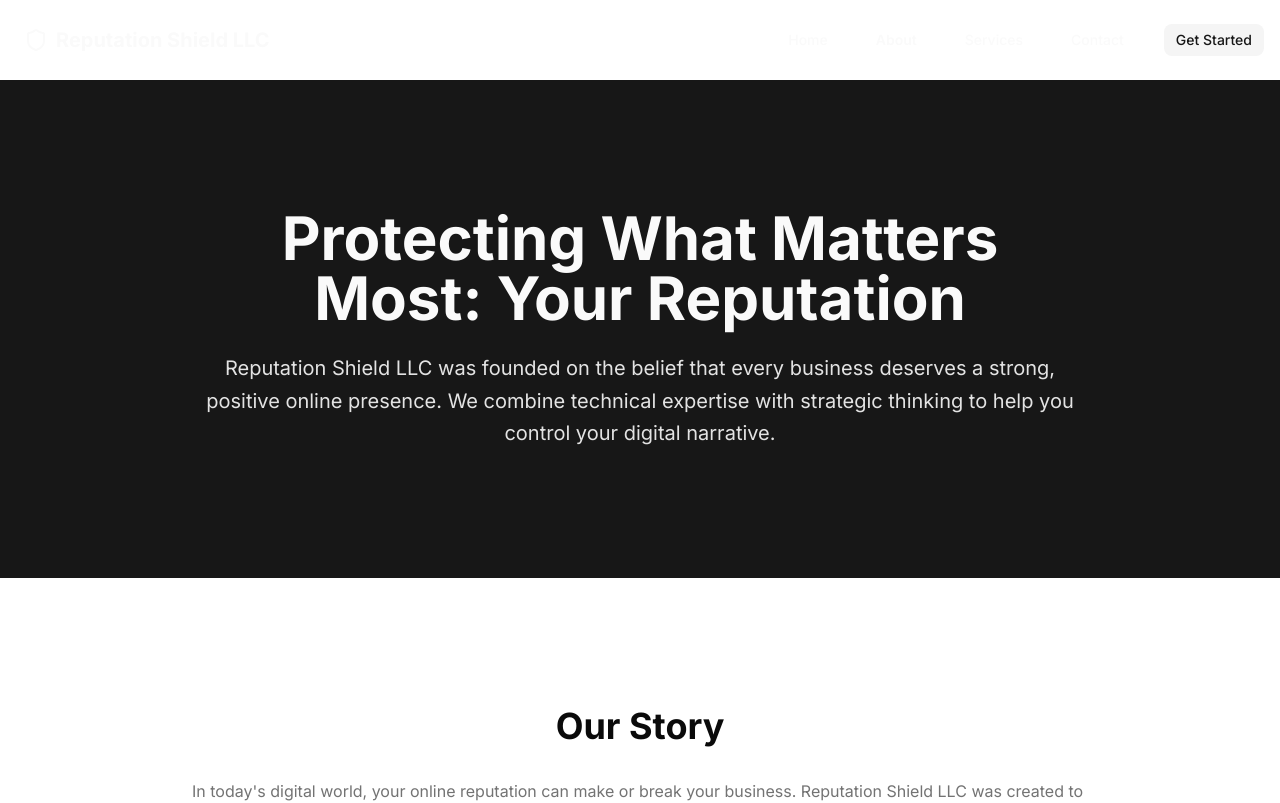
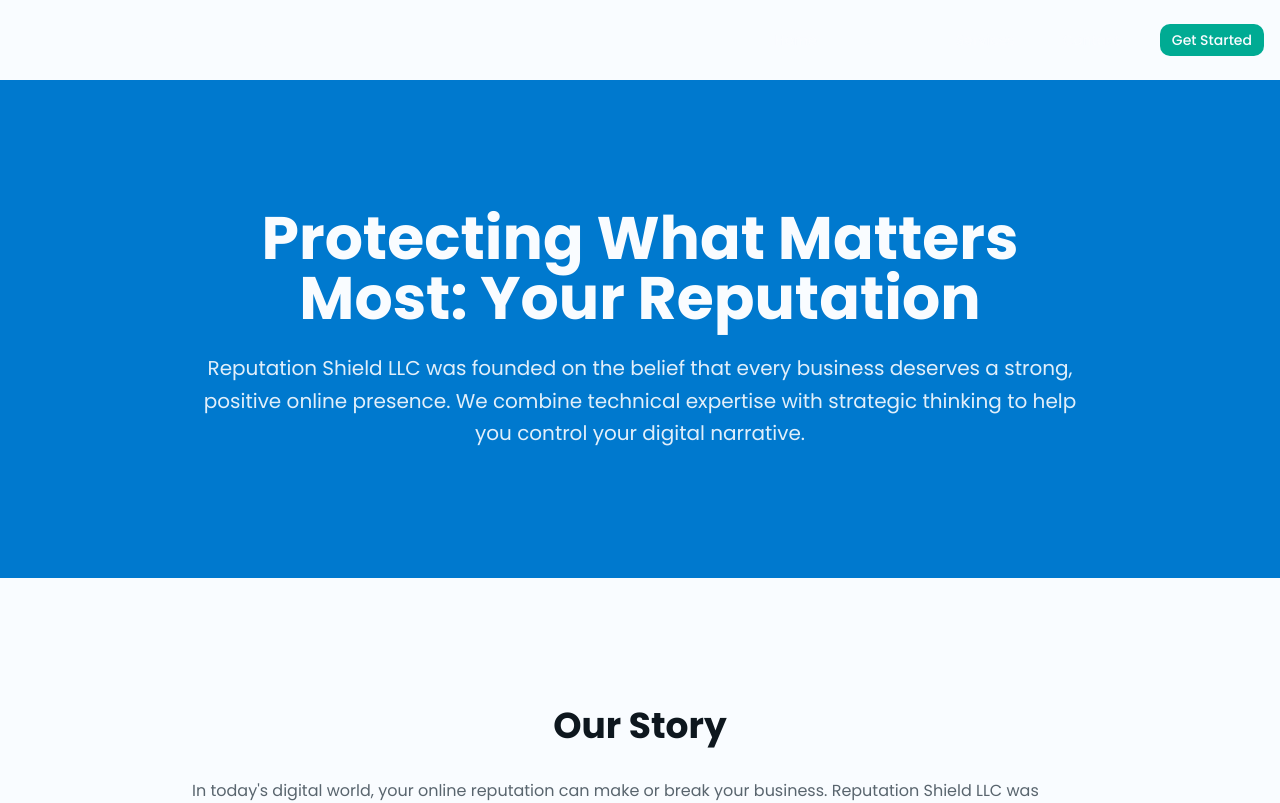
Before and after one commit to nravento/Reputation-management-website, a Next.js app: page /about in a window 1280 px wide. Shown: the top 803 px of the page. Built offline with nearby package versions, Linux system fonts and the light colour scheme.

Commit message:
feat: update design to bright, modern, and professional
Implement vibrant color scheme and modern aesthetics for improved readability and professionalism.

#VERCEL_SKIP

Co-authored-by: null <151980837+nravento@users.noreply.github.com>

```diff
--- a/app/globals.css
+++ b/app/globals.css
@@ -4,78 +4,78 @@
 @custom-variant dark (&:is(.dark *));
 
 :root {
-  --background: oklch(1 0 0);
-  --foreground: oklch(0.145 0 0);
+  --background: oklch(0.99 0.005 240);
+  --foreground: oklch(0.2 0.02 240);
   --card: oklch(1 0 0);
-  --card-foreground: oklch(0.145 0 0);
+  --card-foreground: oklch(0.2 0.02 240);
   --popover: oklch(1 0 0);
-  --popover-foreground: oklch(0.145 0 0);
-  --primary: oklch(0.205 0 0);
-  --primary-foreground: oklch(0.985 0 0);
-  --secondary: oklch(0.97 0 0);
-  --secondary-foreground: oklch(0.205 0 0);
-  --muted: oklch(0.97 0 0);
-  --muted-foreground: oklch(0.556 0 0);
-  --accent: oklch(0.97 0 0);
-  --accent-foreground: oklch(0.205 0 0);
-  --destructive: oklch(0.577 0.245 27.325);
-  --destructive-foreground: oklch(0.577 0.245 27.325);
-  --border: oklch(0.922 0 0);
-  --input: oklch(0.922 0 0);
-  --ring: oklch(0.708 0 0);
-  --chart-1: oklch(0.646 0.222 41.116);
-  --chart-2: oklch(0.6 0.118 184.704);
-  --chart-3: oklch(0.398 0.07 227.392);
-  --chart-4: oklch(0.828 0.189 84.429);
-  --chart-5: oklch(0.769 0.188 70.08);
-  --radius: 0.625rem;
-  --sidebar: oklch(0.985 0 0);
-  --sidebar-foreground: oklch(0.145 0 0);
-  --sidebar-primary: oklch(0.205 0 0);
-  --sidebar-primary-foreground: oklch(0.985 0 0);
-  --sidebar-accent: oklch(0.97 0 0);
-  --sidebar-accent-foreground: oklch(0.205 0 0);
-  --sidebar-border: oklch(0.922 0 0);
-  --sidebar-ring: oklch(0.708 0 0);
+  --popover-foreground: oklch(0.2 0.02 240);
+  --primary: oklch(0.55 0.18 240);
+  --primary-foreground: oklch(0.99 0.005 240);
+  --secondary: oklch(0.65 0.15 180);
+  --secondary-foreground: oklch(0.99 0.005 240);
+  --muted: oklch(0.96 0.01 240);
+  --muted-foreground: oklch(0.5 0.02 240);
+  --accent: oklch(0.75 0.15 60);
+  --accent-foreground: oklch(0.2 0.02 240);
+  --destructive: oklch(0.6 0.22 25);
+  --destructive-foreground: oklch(0.99 0.005 240);
+  --border: oklch(0.92 0.01 240);
+  --input: oklch(0.92 0.01 240);
+  --ring: oklch(0.55 0.18 240);
+  --chart-1: oklch(0.65 0.18 240);
+  --chart-2: oklch(0.65 0.15 180);
+  --chart-3: oklch(0.75 0.15 60);
+  --chart-4: oklch(0.7 0.16 300);
+  --chart-5: oklch(0.65 0.2 340);
+  --radius: 0.75rem;
+  --sidebar: oklch(0.99 0.005 240);
+  --sidebar-foreground: oklch(0.2 0.02 240);
+  --sidebar-primary: oklch(0.55 0.18 240);
+  --sidebar-primary-foreground: oklch(0.99 0.005 240);
+  --sidebar-accent: oklch(0.96 0.01 240);
+  --sidebar-accent-foreground: oklch(0.2 0.02 240);
+  --sidebar-border: oklch(0.92 0.01 240);
+  --sidebar-ring: oklch(0.55 0.18 240);
 }
 
 .dark {
-  --background: oklch(0.145 0 0);
-  --foreground: oklch(0.985 0 0);
-  --card: oklch(0.145 0 0);
-  --card-foreground: oklch(0.985 0 0);
-  --popover: oklch(0.145 0 0);
-  --popover-foreground: oklch(0.985 0 0);
-  --primary: oklch(0.985 0 0);
-  --primary-foreground: oklch(0.205 0 0);
-  --secondary: oklch(0.269 0 0);
-  --secondary-foreground: oklch(0.985 0 0);
-  --muted: oklch(0.269 0 0);
-  --muted-foreground: oklch(0.708 0 0);
-  --accent: oklch(0.269 0 0);
-  --accent-foreground: oklch(0.985 0 0);
-  --destructive: oklch(0.396 0.141 25.723);
-  --destructive-foreground: oklch(0.637 0.237 25.331);
-  --border: oklch(0.269 0 0);
-  --input: oklch(0.269 0 0);
-  --ring: oklch(0.439 0 0);
-  --chart-1: oklch(0.488 0.243 264.376);
-  --chart-2: oklch(0.696 0.17 162.48);
-  --chart-3: oklch(0.769 0.188 70.08);
-  --chart-4: oklch(0.627 0.265 303.9);
-  --chart-5: oklch(0.645 0.246 16.439);
-  --sidebar: oklch(0.205 0 0);
-  --sidebar-foreground: oklch(0.985 0 0);
-  --sidebar-primary: oklch(0.488 0.243 264.376);
-  --sidebar-primary-foreground: oklch(0.985 0 0);
-  --sidebar-accent: oklch(0.269 0 0);
-  --sidebar-accent-foreground: oklch(0.985 0 0);
-  --sidebar-border: oklch(0.269 0 0);
-  --sidebar-ring: oklch(0.439 0 0);
+  --background: oklch(0.15 0.02 240);
+  --foreground: oklch(0.95 0.01 240);
+  --card: oklch(0.18 0.02 240);
+  --card-foreground: oklch(0.95 0.01 240);
+  --popover: oklch(0.18 0.02 240);
+  --popover-foreground: oklch(0.95 0.01 240);
+  --primary: oklch(0.65 0.18 240);
+  --primary-foreground: oklch(0.15 0.02 240);
+  --secondary: oklch(0.7 0.15 180);
+  --secondary-foreground: oklch(0.15 0.02 240);
+  --muted: oklch(0.25 0.02 240);
+  --muted-foreground: oklch(0.7 0.01 240);
+  --accent: oklch(0.75 0.15 60);
+  --accent-foreground: oklch(0.15 0.02 240);
+  --destructive: oklch(0.55 0.22 25);
+  --destructive-foreground: oklch(0.95 0.01 240);
+  --border: oklch(0.25 0.02 240);
+  --input: oklch(0.25 0.02 240);
+  --ring: oklch(0.65 0.18 240);
+  --chart-1: oklch(0.65 0.18 240);
+  --chart-2: oklch(0.7 0.15 180);
+  --chart-3: oklch(0.75 0.15 60);
+  --chart-4: oklch(0.7 0.16 300);
+  --chart-5: oklch(0.65 0.2 340);
+  --sidebar: oklch(0.18 0.02 240);
+  --sidebar-foreground: oklch(0.95 0.01 240);
+  --sidebar-primary: oklch(0.65 0.18 240);
+  --sidebar-primary-foreground: oklch(0.15 0.02 240);
+  --sidebar-accent: oklch(0.25 0.02 240);
+  --sidebar-accent-foreground: oklch(0.95 0.01 240);
+  --sidebar-border: oklch(0.25 0.02 240);
+  --sidebar-ring: oklch(0.65 0.18 240);
 }
 
 @theme inline {
-  /* optional: --font-sans, --font-serif, --font-mono if they are applied in the layout.tsx */
+  --font-sans: 'Poppins', ui-sans-serif, system-ui, sans-serif;
   --color-background: var(--background);
   --color-foreground: var(--foreground);
   --color-card: var(--card);
--- a/app/layout.tsx
+++ b/app/layout.tsx
@@ -1,10 +1,14 @@
 import type React from "react"
 import type { Metadata } from "next"
-import { Inter } from "next/font/google"
+import { Poppins } from 'next/font/google'
 import { Analytics } from "@vercel/analytics/next"
 import "./globals.css"
 
-const inter = Inter({ subsets: ["latin"] })
+const poppins = Poppins({
+  subsets: ["latin"],
+  weight: ["300", "400", "500", "600", "700"],
+  variable: "--font-sans"
+})
 
 export const metadata: Metadata = {
   title: "Reputation Shield LLC - Custom Web Development & Review Management",
@@ -91,7 +95,7 @@ export default function RootLayout({
       <head>
         <link rel="sitemap" type="application/xml" href="/sitemap.xml" />
       </head>
-      <body className={`${inter.className} font-sans antialiased`}>
+      <body className={`${poppins.className} font-sans antialiased`}>
         {children}
         <Analytics />
       </body>
--- a/components/services-section.tsx
+++ b/components/services-section.tsx
@@ -1,8 +1,10 @@
 "use client"
 
 import { Card, CardContent } from "@/components/ui/card"
-import { Globe, Star } from "lucide-react"
+import { Globe, Star, ArrowRight } from 'lucide-react'
 import { motion } from "framer-motion"
+import { Button } from "@/components/ui/button"
+import Link from "next/link"
 
 const services = [
   {
@@ -10,18 +12,20 @@ const services = [
     title: "Custom Web Development for SEO",
     description:
       "Strategically designed and developed websites optimized for search engines to establish your authoritative online presence and improve rankings.",
+    color: "from-primary to-secondary",
   },
   {
     icon: Star,
     title: "Review Management & Generation",
     description:
       "Comprehensive review management including systematic generation of authentic positive reviews, professional response management, and reputation monitoring across all major review platforms.",
+    color: "from-secondary to-accent",
   },
 ]
 
 export function ServicesSection() {
   return (
-    <section id="services" className="py-24 md:py-32 bg-background" aria-labelledby="services-heading">
+    <section id="services" className="py-24 md:py-32 bg-gradient-to-b from-background to-muted/30" aria-labelledby="services-heading">
       <div className="container mx-auto px-4">
         <motion.div
           initial={{ opacity: 0, y: 20 }}
@@ -30,15 +34,15 @@ export function ServicesSection() {
           transition={{ duration: 0.6 }}
           className="text-center mb-16"
         >
-          <h2 id="services-heading" className="text-3xl md:text-4xl lg:text-5xl font-bold mb-4 text-balance">
+          <h2 id="services-heading" className="text-4xl md:text-5xl lg:text-6xl font-bold mb-6 text-balance bg-gradient-to-r from-primary via-secondary to-primary bg-clip-text text-transparent">
             Our Core Services
           </h2>
-          <p className="text-lg md:text-xl text-muted-foreground max-w-3xl mx-auto text-pretty">
+          <p className="text-lg md:text-xl text-muted-foreground max-w-3xl mx-auto text-pretty leading-relaxed">
             Reputation Shield LLC offers two specialized services to protect and enhance your online reputation
           </p>
         </motion.div>
 
-        <div className="grid md:grid-cols-2 gap-6 lg:gap-8 max-w-4xl mx-auto">
+        <div className="grid md:grid-cols-2 gap-6 lg:gap-8 max-w-5xl mx-auto">
           {services.map((service, index) => (
             <motion.article
               key={service.title}
@@ -47,16 +51,23 @@ export function ServicesSection() {
               viewport={{ once: true }}
               transition={{ duration: 0.6, delay: index * 0.1 }}
             >
-              <Card className="h-full hover:shadow-lg transition-shadow duration-300 border-border/50 focus-within:ring-2 focus-within:ring-secondary">
-                <CardContent className="p-6 space-y-4">
+              <Card className="h-full hover:shadow-2xl transition-all duration-300 border-2 border-border/50 hover:border-primary/30 bg-card group overflow-hidden relative">
+                <div className={`absolute inset-0 bg-gradient-to-br ${service.color} opacity-0 group-hover:opacity-5 transition-opacity duration-300`} aria-hidden="true" />
+                <CardContent className="p-8 space-y-6 relative">
                   <div
-                    className="w-12 h-12 rounded-lg bg-secondary/10 flex items-center justify-center"
+                    className={`w-16 h-16 rounded-2xl bg-gradient-to-br ${service.color} flex items-center justify-center shadow-lg`}
                     aria-hidden="true"
                   >
-                    <service.icon className="w-6 h-6 text-secondary" />
+                    <service.icon className="w-8 h-8 text-white" />
                   </div>
-                  <h3 className="text-xl font-semibold">{service.title}</h3>
-                  <p className="text-muted-foreground leading-relaxed">{service.description}</p>
+                  <h3 className="text-2xl font-bold text-balance">{service.title}</h3>
+                  <p className="text-muted-foreground leading-relaxed text-pretty">{service.description}</p>
+                  <Button variant="link" asChild className="p-0 h-auto text-primary group/btn">
+                    <Link href="/services" className="inline-flex items-center gap-2">
+                      Learn more
+                      <ArrowRight className="w-4 h-4 group-hover/btn:translate-x-1 transition-transform" />
+                    </Link>
+                  </Button>
                 </CardContent>
               </Card>
             </motion.article>
```
Also changed, not shown: components/hero-section.tsx (+46 -22 lines).
